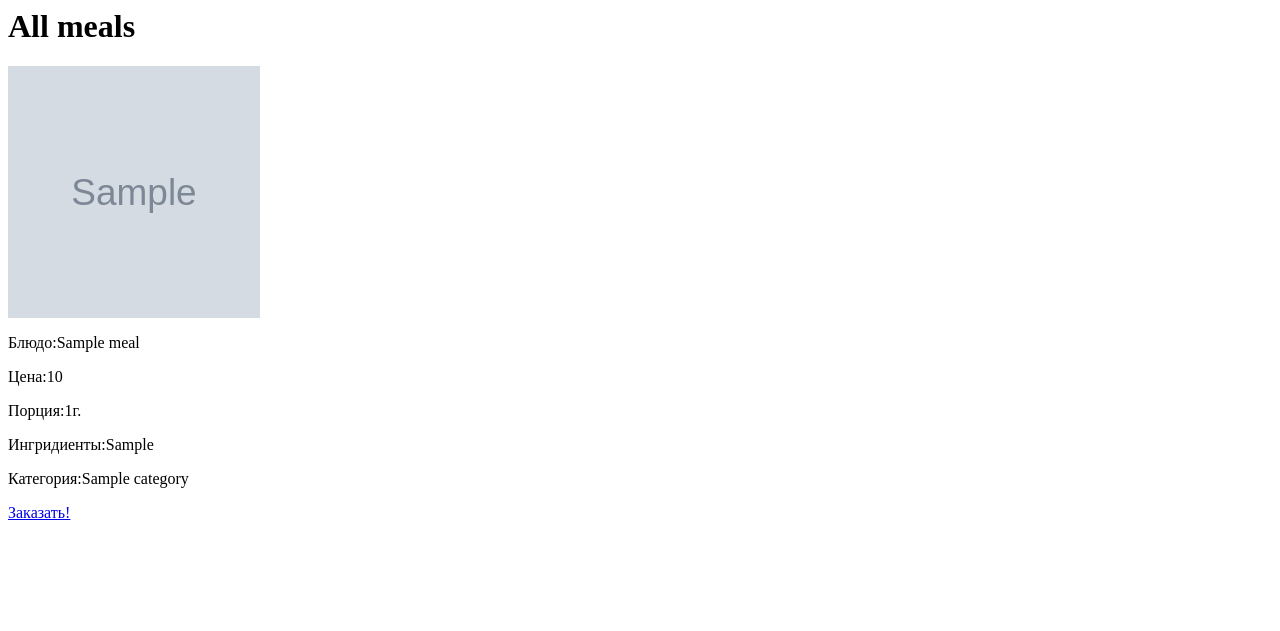
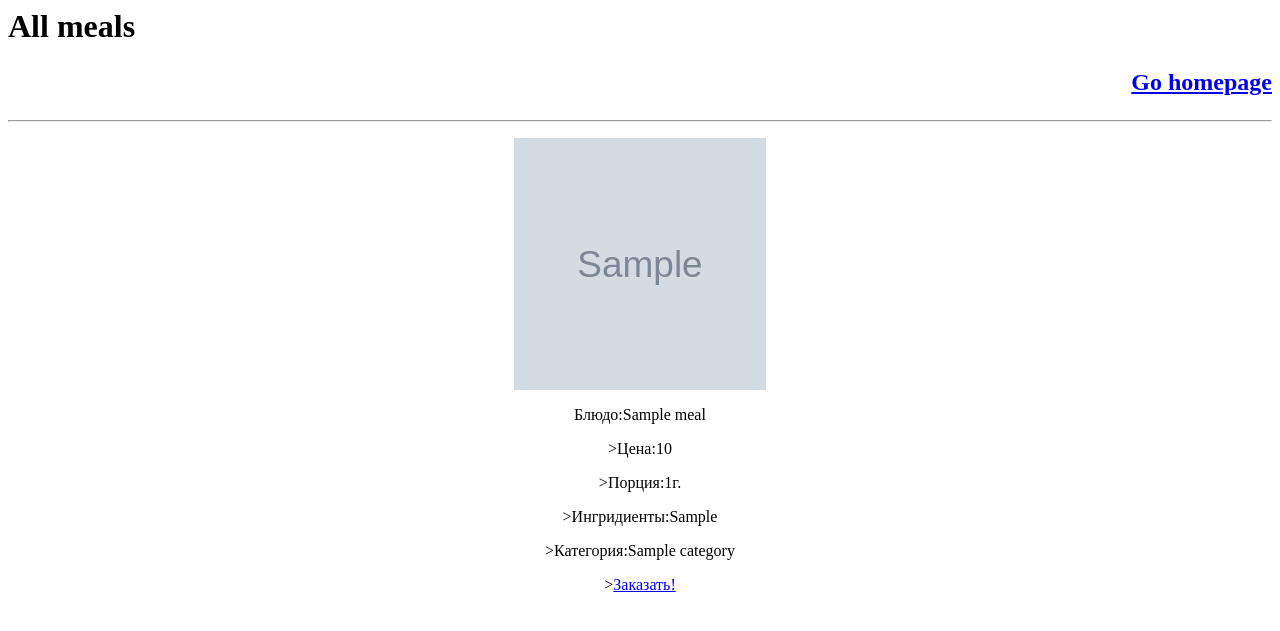
Before and after one commit to Zinko17/CafeProject, a Django app: page /meals/ in a window 1280 px wide. Shown: the top 631 px of the page. Run offline with Django 3.2, Linux system fonts and the light colour scheme; tables that the repository leaves empty hold one stand-in row (values such as "Sample post"); grey boxes marked "Sample" are stand-in pictures; parts of the project's set-up code (start-up, migrations or seed data) failed here and were passed over.

Commit message:
add some links and align

```diff
--- a/cafe_project/content/templates/meals.html
+++ b/cafe_project/content/templates/meals.html
@@ -1,12 +1,14 @@
 <h1>All meals</h1>
+<h2><p align="right"><a href="{% url 'home' %}">Go homepage</a></p></h2>
+<hr>
 {% for m in meal %}
-    <img src="{{m.photo.url}}" height="252" width="252">
-    <p>Блюдо:{{m.title}}</p>
-    <p>Цена:{{m.price}}</p>
-    <p>Порция:{{m.gramms}}г.</p>
-    <p>Ингридиенты:{{m.ingredients}}</p>
-    <p>Категория:{{m.category}}</p>
-    <a href="{% url 'order' %}">Заказать!</a><br>
+<p align="center"><img src="{{m.photo.url}}" height="252" width="252"></p>
+    <p align="center">Блюдо:{{m.title}}</p>
+    <p align="center">>Цена:{{m.price}}</p>
+    <p align="center">>Порция:{{m.gramms}}г.</p>
+    <p align="center">>Ингридиенты:{{m.ingredients}}</p>
+    <p align="center">>Категория:{{m.category}}</p>
+    <p align="center">><a href="{% url 'order' %}">Заказать!</a><br></p>
 
 
 {% endfor %}
```
